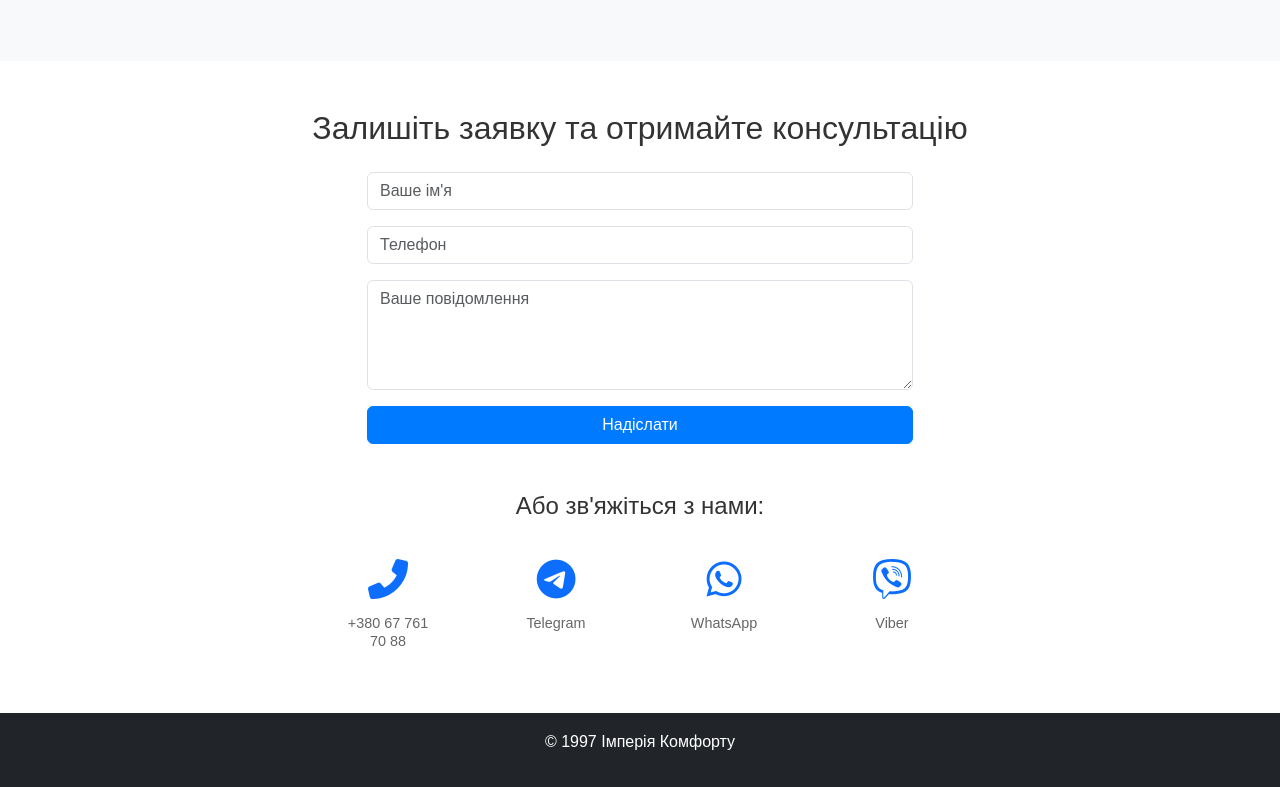
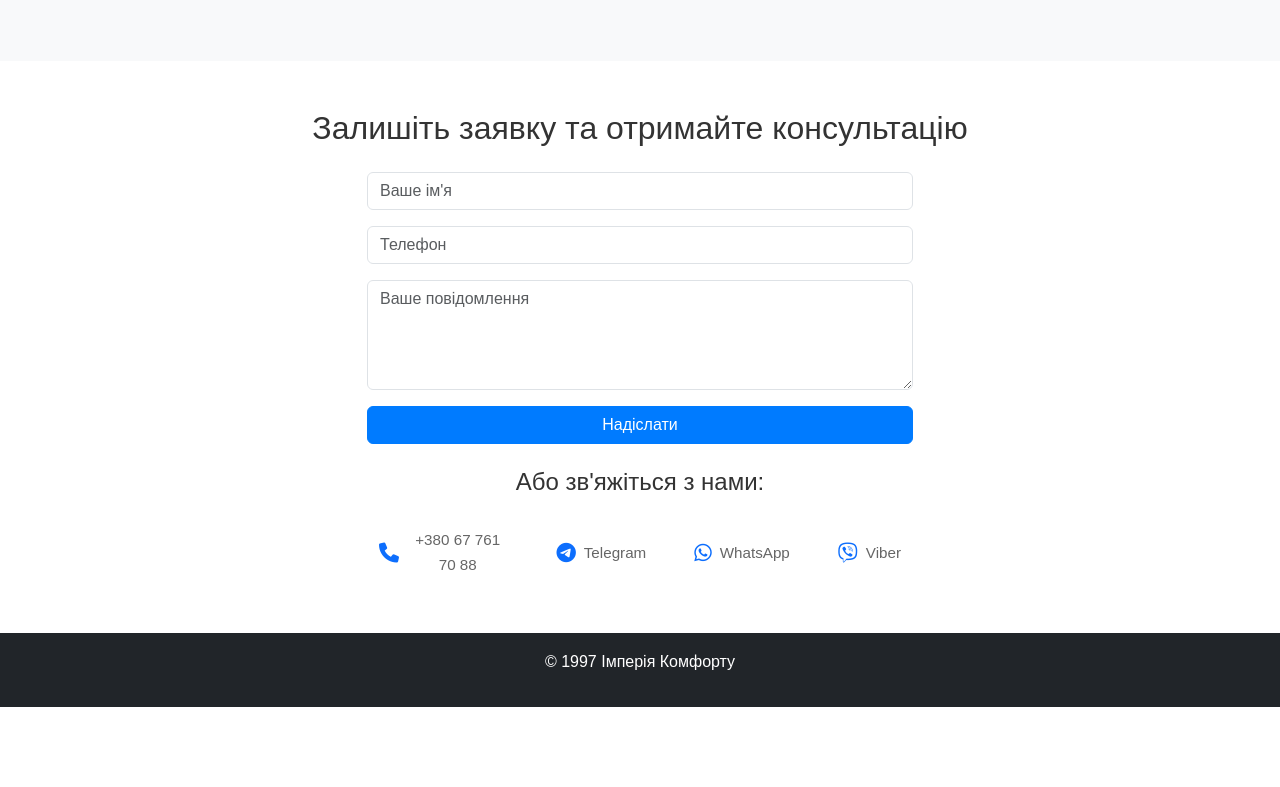
Before and after one commit to CryptocomTrader/imperia, a plain HTML site: page index.html in a window 1280 px wide. Shown: the part 1937-2724 px from the top of the page. After the commit the page ends 2644 px from the top, so only its background shows below. Drawn offline with nearby package versions, Linux system fonts and the light colour scheme.

Commit message:
Simplify contact links design

```diff
--- a/css/styles.css
+++ b/css/styles.css
@@ -168,37 +168,28 @@ body {
     min-width: 120px;
 }
 
-.contact-icon {
-    display: flex;
-    flex-direction: column;
+.contact-link {
+    text-decoration: none;
+    color: #666;
+    display: inline-flex;
     align-items: center;
-    text-align: center;
-    transition: all 0.3s ease;
-    padding: 15px;
-    border-radius: 10px;
-    width: 100%;
+    gap: 8px;
+    padding: 8px 12px;
+    border-radius: 6px;
+    transition: all 0.2s ease;
 }
 
-.contact-icon:hover {
-    transform: translateY(-5px);
+.contact-link:hover {
     background-color: rgba(0, 123, 255, 0.1);
+    color: #0056b3;
 }
 
-.contact-icon i {
-    font-size: 2.5rem;
-    margin-bottom: 0.5rem;
-    transition: color 0.3s;
-}
-
-.contact-icon:hover i {
+.contact-link:hover i {
     color: #0056b3 !important;
 }
 
-.contact-icon div {
-    color: #666;
-    font-size: 0.9rem;
-    line-height: 1.2;
-    word-break: break-word;
+.contact-link span {
+    font-size: 0.95rem;
 }
 
 /* Кнопки */
--- a/index.html
+++ b/index.html
@@ -136,33 +136,25 @@
                         </div>
                         <button type="submit" class="btn btn-primary w-100">Надіслати</button>
                     </form>
-                    <div class="mt-5">
-                        <h4 class="text-center mb-4">Або зв'яжіться з нами:</h4>
-                        <div class="contact-container">
-                            <div class="contact-item">
-                                <a href="tel:+380677617088" class="text-decoration-none contact-icon">
-                                    <i class="fas fa-phone-alt fa-2x text-primary"></i>
-                                    <div class="mt-2">+380 67 761 70 88</div>
-                                </a>
-                            </div>
-                            <div class="contact-item">
-                                <a href="https://t.me/Liglin25" target="_blank" class="text-decoration-none contact-icon">
-                                    <i class="fab fa-telegram fa-2x text-primary"></i>
-                                    <div class="mt-2">Telegram</div>
-                                </a>
-                            </div>
-                            <div class="contact-item">
-                                <a href="https://wa.me/380677617088?text=" target="_blank" class="text-decoration-none contact-icon">
-                                    <i class="fab fa-whatsapp fa-2x text-primary"></i>
-                                    <div class="mt-2">WhatsApp</div>
-                                </a>
-                            </div>
-                            <div class="contact-item">
-                                <a href="viber://chat?number=+380677617088" class="text-decoration-none contact-icon">
-                                    <i class="fab fa-viber fa-2x text-primary"></i>
-                                    <div class="mt-2">Viber</div>
-                                </a>
-                            </div>
+                    <div class="mt-4 text-center">
+                        <h4 class="mb-4">Або зв'яжіться з нами:</h4>
+                        <div class="d-flex justify-content-center align-items-center gap-4">
+                            <a href="tel:+380677617088" class="contact-link">
+                                <i class="fas fa-phone fa-lg text-primary"></i>
+                                <span>+380 67 761 70 88</span>
+                            </a>
+                            <a href="https://t.me/Liglin25" target="_blank" class="contact-link">
+                                <i class="fab fa-telegram fa-lg text-primary"></i>
+                                <span>Telegram</span>
+                            </a>
+                            <a href="https://wa.me/380677617088?text=" target="_blank" class="contact-link">
+                                <i class="fab fa-whatsapp fa-lg text-primary"></i>
+                                <span>WhatsApp</span>
+                            </a>
+                            <a href="viber://chat?number=+380677617088" class="contact-link">
+                                <i class="fab fa-viber fa-lg text-primary"></i>
+                                <span>Viber</span>
+                            </a>
                         </div>
                     </div>
                 </div>
```
